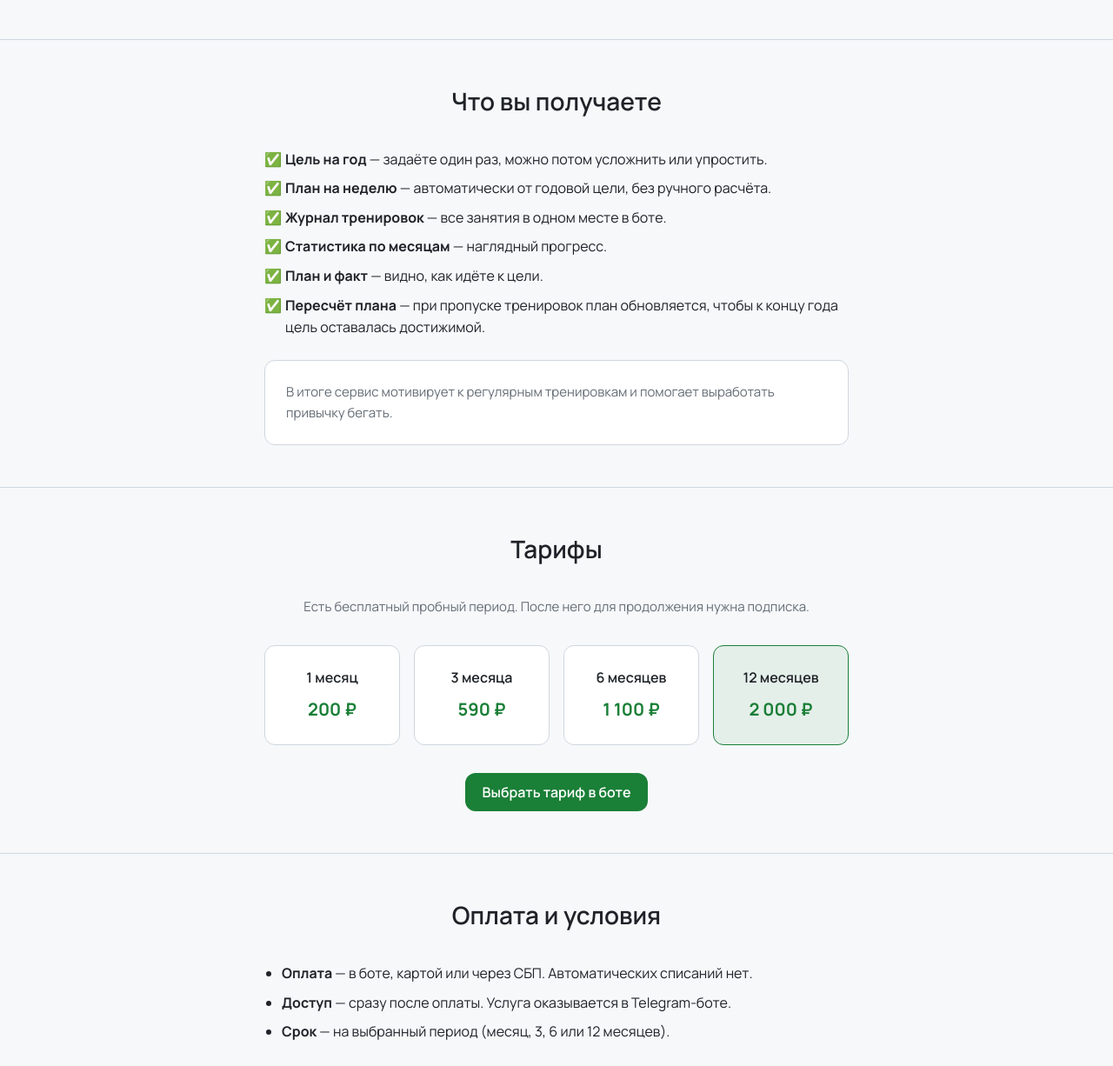
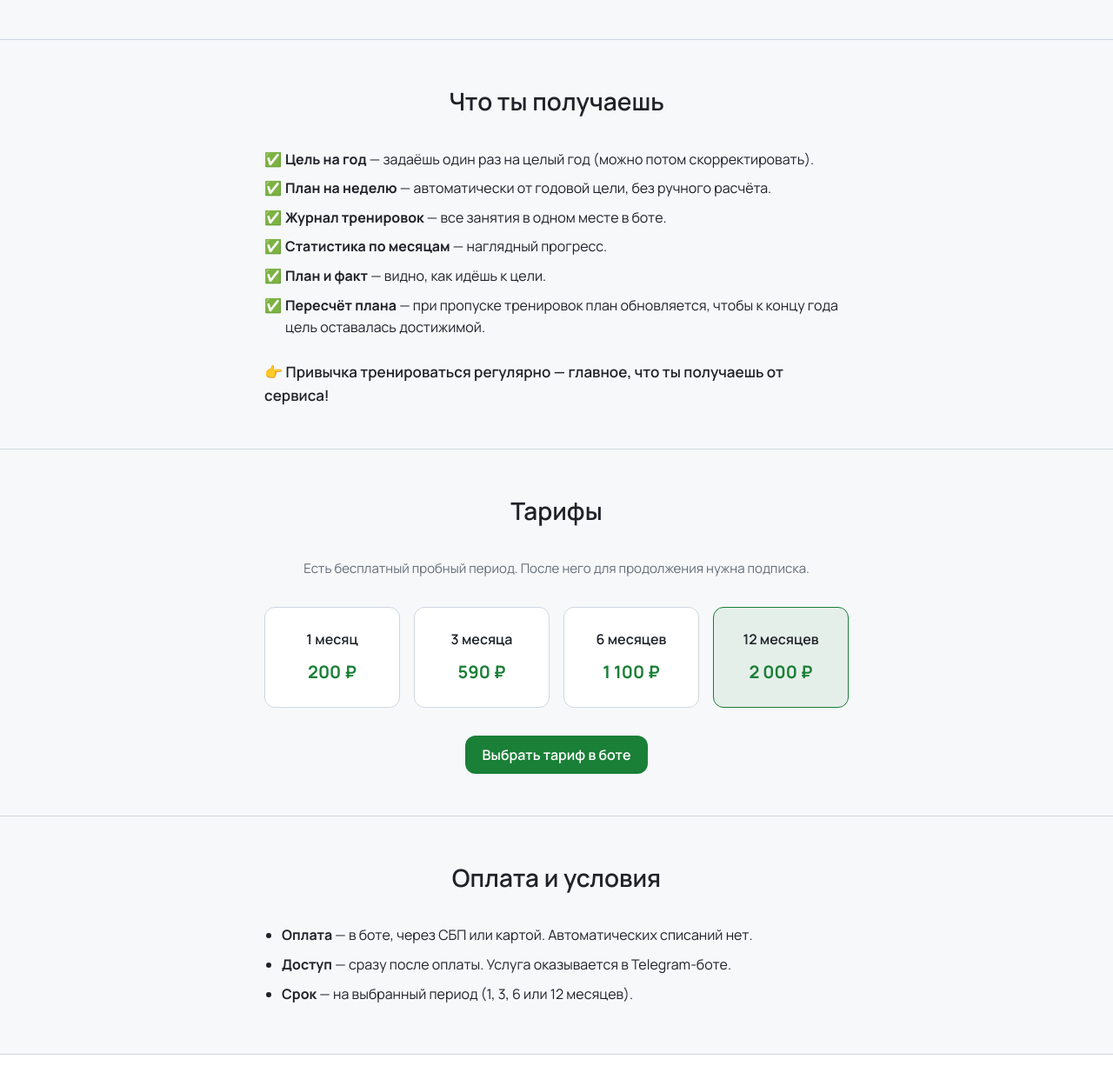
Before and after one commit to olegsklyarov/run-goal-site, a plain HTML site: page index.html in a window 1280 px wide. Shown: the part 1208-2434 px from the top of the page at 87% size. Drawn offline with Linux system fonts and the light colour scheme.

Commit message:
Неформальное обращение к пользователю (на "ты")

```diff
--- a/index.html
+++ b/index.html
@@ -4,7 +4,7 @@
   <meta charset="UTF-8">
   <meta name="viewport" content="width=device-width, initial-scale=1.0">
   <title>🏃‍♂️‍➡️ Run Goal — цель на год, план на неделю</title>
-  <meta name="description" content="Telegram-бот для бегунов: ставьте годовую цель, ведите журнал тренировок, получайте план на неделю и достигайте цели к концу года.">
+  <meta name="description" content="Telegram-бот для бегунов: ставь годовую цель, веди журнал тренировок, получай план на неделю и достигай цели к концу года.">
   <link rel="preconnect" href="https://fonts.googleapis.com">
   <link rel="preconnect" href="https://fonts.gstatic.com" crossorigin>
   <link href="https://fonts.googleapis.com/css2?family=Manrope:wght@400;500;600;700&display=swap" rel="stylesheet">
@@ -26,18 +26,18 @@
         <ol class="steps">
           <li class="step">
             <span class="step__num">1</span>
-            <h3 class="step__title">Запустите бота <a href="https://t.me/RunGoalBot" target="_blank" rel="noopener">@RunGoalBot</a></h3>
-            <p class="step__text">Если у вас есть Telegram, дополнительная регистрация не нужна.</p>
+            <h3 class="step__title">Запусти бота <a href="https://t.me/RunGoalBot" target="_blank" rel="noopener">@RunGoalBot</a></h3>
+            <p class="step__text">Если у тебя есть Telegram, дополнительная регистрация не нужна.</p>
           </li>
           <li class="step">
             <span class="step__num">2</span>
             <h3 class="step__title">Поставь цель</h3>
-            <p class="step__text">Укажите годовую цель в километрах. Например для регулярного участия в массовом забеге на 10 км я ставлю годовую цель 600 км.</p>
+            <p class="step__text">Укажи годовую цель в километрах. Например для регулярного участия в массовом забеге на 10 км я ставлю годовую цель 600 км.</p>
           </li>
           <li class="step">
             <span class="step__num">3</span>
-            <h3 class="step__title">Вносите тренировки и следите за прогрессом</h3>
-            <p class="step__text">Отмечайте выполненное в боте. При срывах план пересчитается так, чтобы к концу года всё равно прийти к цели.</p>
+            <h3 class="step__title">Вноси тренировки и следи за прогрессом</h3>
+            <p class="step__text">Отмечай выполненное в боте. При срывах план пересчитается так, чтобы к концу года всё равно прийти к цели.</p>
           </li>
         </ol>
         <p class="how__cta-wrap">
@@ -68,16 +68,16 @@
 
     <section class="section features" id="features">
       <div class="container">
-        <h2 class="section__title">Что вы получаете</h2>
+        <h2 class="section__title">Что ты получаешь</h2>
         <ul class="features__list">
-          <li><strong>Цель на год</strong> — задаёте один раз, можно потом усложнить или упростить.</li>
+          <li><strong>Цель на год</strong> — задаёшь один раз на целый год (можно потом скорректировать).</li>
           <li><strong>План на неделю</strong> — автоматически от годовой цели, без ручного расчёта.</li>
           <li><strong>Журнал тренировок</strong> — все занятия в одном месте в боте.</li>
           <li><strong>Статистика по месяцам</strong> — наглядный прогресс.</li>
-          <li><strong>План и факт</strong> — видно, как идёте к цели.</li>
+          <li><strong>План и факт</strong> — видно, как идёшь к цели.</li>
           <li><strong>Пересчёт плана</strong> — при пропуске тренировок план обновляется, чтобы к концу года цель оставалась достижимой.</li>
         </ul>
-        <p class="features__summary">В итоге сервис мотивирует к регулярным тренировкам и помогает выработать привычку бегать.</p>
+        <p class="features__summary">👉 Привычка тренироваться регулярно — главное, что ты получаешь от сервиса!</p>
       </div>
     </section>
 
@@ -113,9 +113,9 @@
       <div class="container">
         <h2 class="section__title">Оплата и условия</h2>
         <ul class="payment__list">
-          <li><strong>Оплата</strong> — в боте, картой или через СБП. Автоматических списаний нет.</li>
+          <li><strong>Оплата</strong> — в боте, через СБП или картой. Автоматических списаний нет.</li>
           <li><strong>Доступ</strong> — сразу после оплаты. Услуга оказывается в Telegram-боте.</li>
-          <li><strong>Срок</strong> — на выбранный период (месяц, 3, 6 или 12 месяцев).</li>
+          <li><strong>Срок</strong> — на выбранный период (1, 3, 6 или 12 месяцев).</li>
         </ul>
       </div>
     </section>
--- a/styles.css
+++ b/styles.css
@@ -238,12 +238,10 @@ img {
 
 .features__summary {
   margin: 0;
-  padding: var(--space-md);
-  background: var(--color-surface);
-  border-radius: var(--radius);
-  border: 1px solid var(--color-border);
-  font-size: 0.9375rem;
-  color: var(--color-text-muted);
+  padding: 0;
+  font-size: 1.0625rem;
+  font-weight: 600;
+  color: var(--color-text);
 }
 
 /* Screenshots */
```
